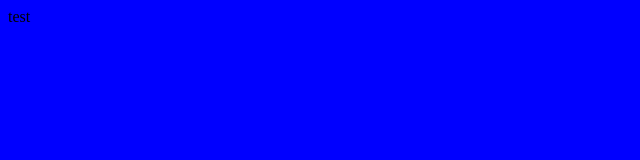
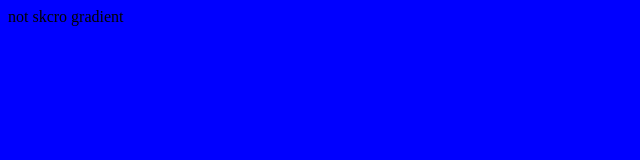
Before and after one commit to tails1154/tails1154.github.io, a plain HTML site: page skcro.html in a window 1280 px wide. Shown: the whole page, without its empty margins (0-640 px from the left). Drawn offline with Linux system fonts and the light colour scheme.

Commit message:
Update skcro.html

```diff
--- a/skcro.html
+++ b/skcro.html
@@ -1,5 +1,5 @@
 <html>
   <body bgcolor=blue gradcolor=lightblue>
-    <p>test</p>
+    <p>not skcro gradient</p>
   </body>
 </html>
```
